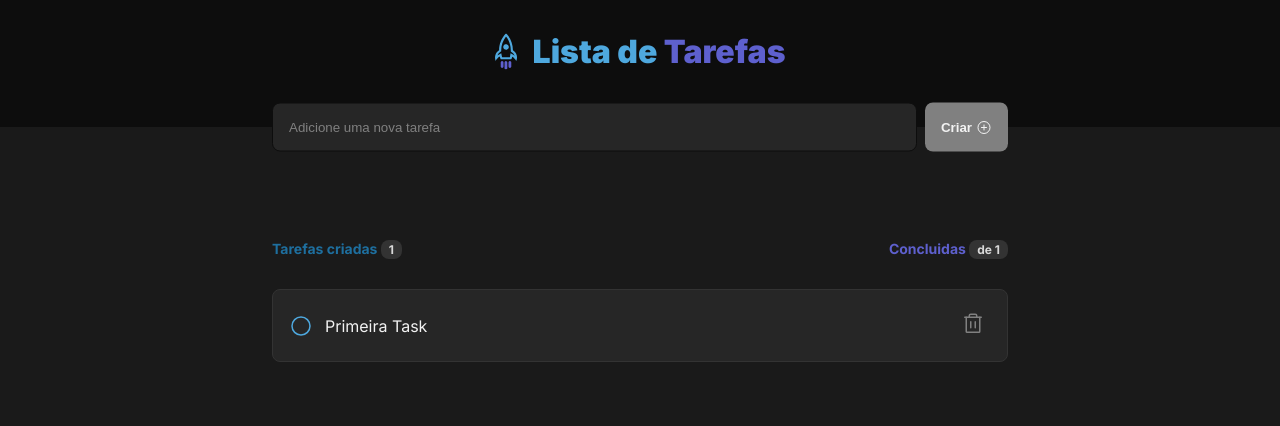
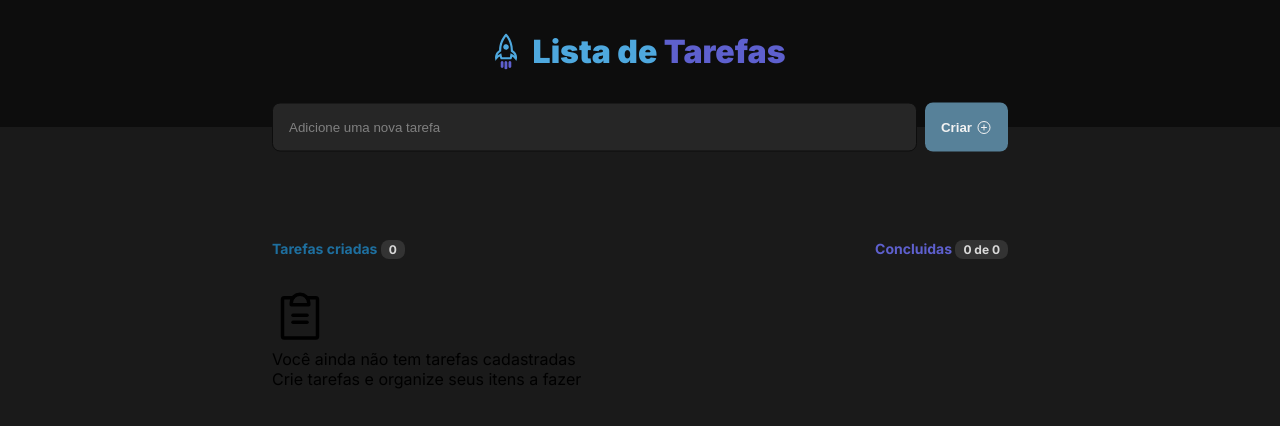
Before and after one commit to Emanuel-Boaventura/lista-de-tarefas, a React (Vite) app: page / in a window 1280 px wide. Shown: the top 426 px of the page. Built offline with nearby package versions, Linux system fonts and the light colour scheme.

Commit message:
refactor code

```diff
--- a/src/GlobalStyles.scss
+++ b/src/GlobalStyles.scss
@@ -11,6 +11,7 @@
   --mainpurpledark: #5e60ce;
   --mainblue: #4ea8de;
   --mainbluedark: #1e6f9f;
+  --mainbluedarkgrayed: #578199;
   --maindanger: #e25858;
 }
 
--- a/src/components/Tasks.module.scss
+++ b/src/components/Tasks.module.scss
@@ -2,7 +2,7 @@
   background-color: var(--gray500);
   width: -webkit-fill-available;
   border-radius: 8px;
-  border: 1px solid var(--gray400);
+  box-shadow: 0.1rem 0.1rem var(--gray400);
   display: flex;
   align-items: center;
   gap: 0.75rem;
@@ -12,7 +12,7 @@
   &.completed {
     text-decoration: line-through;
     color: var(--gray300);
-    border: none;
+    opacity: 0.6;
 
     .trashIcon {
       color: var(--maindanger);
--- a/src/components/Tasks.tsx
+++ b/src/components/Tasks.tsx
@@ -6,20 +6,29 @@ import { Task } from './TodoList';
 interface TasksProps {
   taskData: Task;
   onDeleteTask: (id: string) => void;
-  onMarkAsCompleteTask: (id: string) => void;
+  onComplete: (id: string) => void;
 }
 
 const Tasks = ({
   taskData,
   onDeleteTask,
-  onMarkAsCompleteTask,
+  onComplete,
 }: TasksProps) => {
   function handleDeleteTask() {
     onDeleteTask(taskData._id);
   }
+
+  function handleSetAsMarked() {
+    onComplete(taskData._id);
+  }
+
   return (
     <div className={`${styles.task} ${taskData.completed && styles.completed}`}>
-      <button type='button' className={styles.checkIcon}>
+      <button
+        onClick={handleSetAsMarked}
+        type='button'
+        className={styles.checkIcon}
+      >
         {taskData.completed ? (
           <CheckCircle weight='fill' size={24} />
         ) : (
--- a/src/components/TodoList.module.scss
+++ b/src/components/TodoList.module.scss
@@ -46,7 +46,7 @@
       }
 
       &:disabled {
-        background-color: var(--gray300);
+        background-color: var(--mainbluedarkgrayed);
         cursor: default;
       }
     }
@@ -89,9 +89,8 @@
 
   .taskContainer {
     display: flex;
-    flex-direction: column;
+    flex-direction: column-reverse;
     gap: 0.75rem;
     width: 100%;
   }
-
 }
--- a/src/components/TodoList.tsx
+++ b/src/components/TodoList.tsx
@@ -1,5 +1,5 @@
-import { PlusCircle } from 'phosphor-react';
-import { ChangeEvent, FormEvent, useState } from 'react';
+import { PlusCircle, ClipboardText } from 'phosphor-react';
+import { ChangeEvent, FormEvent, useEffect, useState } from 'react';
 import { v4 as uuid } from 'uuid';
 import Tasks from './Tasks';
 
@@ -12,20 +12,29 @@ export interface Task {
 }
 
 const TodoList = () => {
-  const [tasks, setTasks] = useState<Task[]>([
-    {
-      _id: uuid(),
-      content: 'Primeira Task',
-      completed: false,
-    },
-  ]);
+  const [tasks, setTasks] = useState<Task[]>([]);
   const [newTask, setNewTask] = useState('');
 
+  const completedTasksNumber = tasks.reduce(
+    (accumulator: number, task: Task) => {
+      if (task.completed) return accumulator + 1;
+      return accumulator;
+    },
+    0
+  );
+
+  function onComplete(id: string) {
+    setTasks((state) =>
+      state.map((task) => {
+        if (task._id === id) {
+          return { ...task, completed: !task.completed };
+        }
+        return task;
+      })
+    );
+  }
+
   const isNewTaskEmpty = newTask.length === 0;
-
-  function markAsCompleteTask() {
-    console.log('Completei essa');
-  }
 
   function deleteTask(taskToDelete: string) {
     const taskWithoutDeletedOne = tasks.filter(({ _id }) => {
@@ -38,7 +47,7 @@ const TodoList = () => {
   function handleNewTask(e: FormEvent) {
     e.preventDefault();
 
-    setTasks([...tasks, { _id: uuid(), content: newTask, completed: true }]);
+    setTasks([...tasks, { _id: uuid(), content: newTask, completed: false }]);
     setNewTask('');
   }
 
@@ -68,19 +77,31 @@ const TodoList = () => {
         <p className={styles.completedTasks}>
           Concluidas{' '}
           <span className={styles.completedTasksNumber}>
-            {} de {tasks.length}
+            {completedTasksNumber} de {tasks.length}
           </span>
         </p>
       </header>
       <main className={styles.taskContainer}>
-        {tasks.map((task) => (
-          <Tasks
-            key={task._id}
-            taskData={task}
-            onDeleteTask={deleteTask}
-            onMarkAsCompleteTask={markAsCompleteTask}
-          />
-        ))}
+        {tasks.length > 0 ? (
+          tasks.map((task) => (
+            <Tasks
+              key={task._id}
+              taskData={task}
+              onDeleteTask={deleteTask}
+              onComplete={onComplete}
+            />
+          ))
+        ) : (
+          <div className={styles.noTasks}>
+            <ClipboardText size={56} />
+            <p className={styles.msgOne}>
+              Você ainda não tem tarefas cadastradas
+            </p>
+            <p className={styles.msgTwo}>
+              Crie tarefas e organize seus itens a fazer
+            </p>
+          </div>
+        )}
       </main>
     </div>
   );
```
